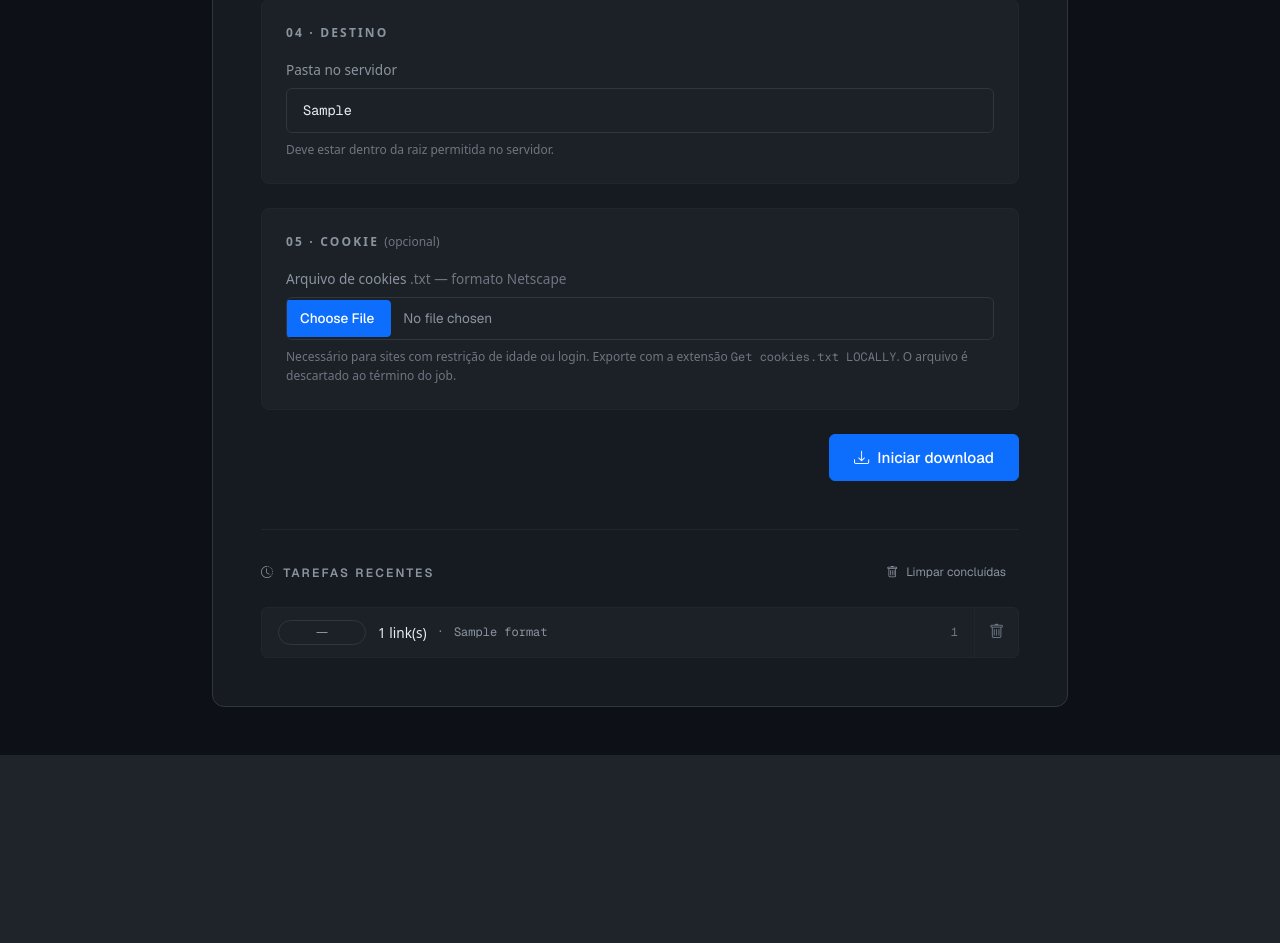
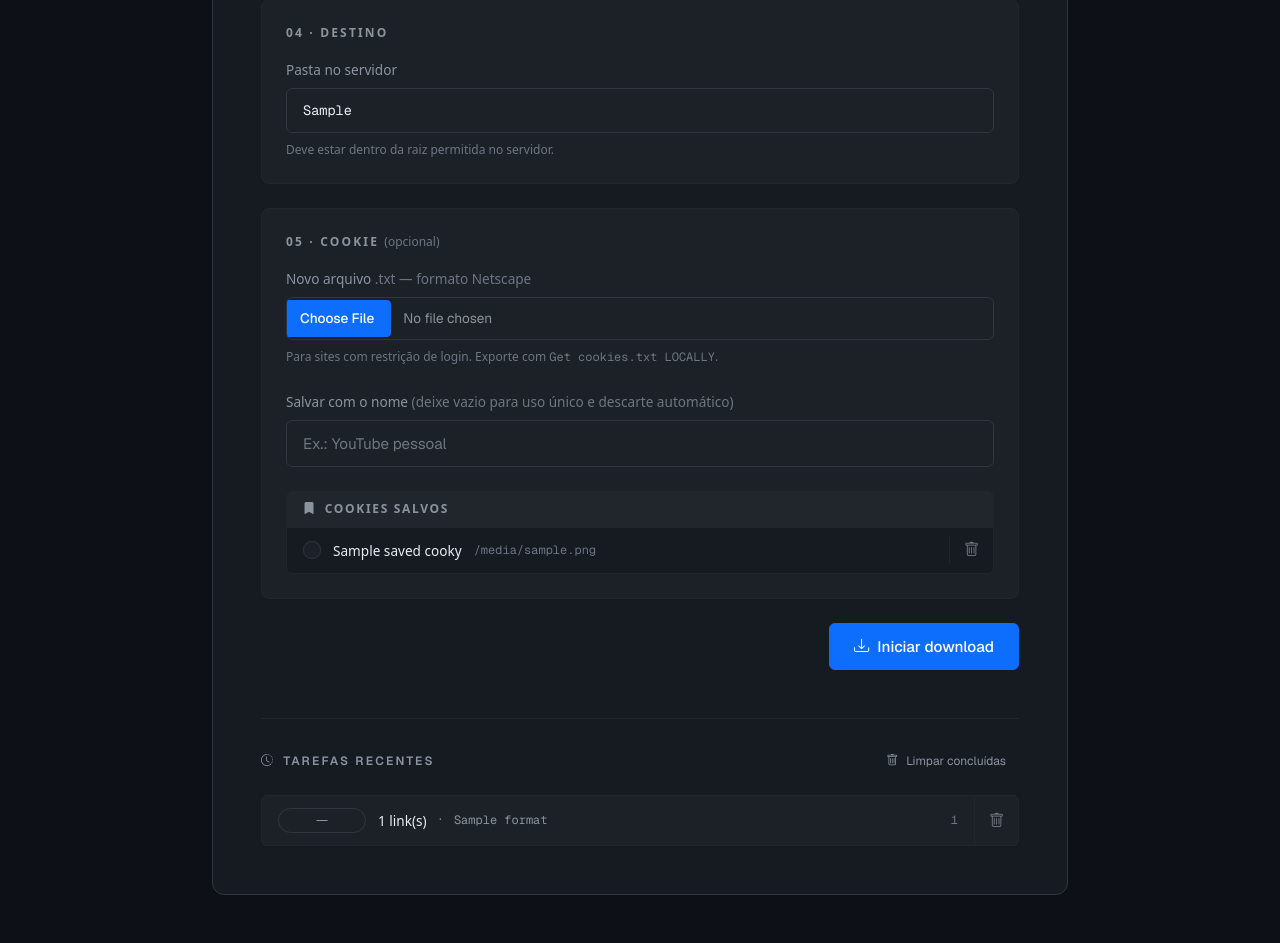
Before and after one commit to guilherme1985/video_downloader, a Flask app: template templates/index.html in a window 1280 px wide. Shown: the part 1101-2044 px from the top of the page. Before the commit the page ends 1856 px from the top, so only its background shows below. Run offline with Flask 3, Linux system fonts and the light colour scheme; the template is opened without the code that fills it: most values are stand-ins (such as "Sample title", 1, 10 or a date in 2020); parts of the project's set-up code (start-up, migrations or seed data) failed here and were passed over; some libraries are stand-ins or nearby versions.

Commit message:
Update v2.4 — cookies persistentes com lista de reutilização
- Tabela SQLite 'cookies' para persistir arquivos salvos em /data/cookies/
- Upload com nome → salvo permanentemente (delete_cookiefile=False)
- Upload sem nome → arquivo temporário descartado ao fim do job
- Seleção de cookie salvo via radio no painel 05; upload sempre tem prioridade
- Exclusão manual por item via DELETE /api/cookies/<id> com remoção animada
  do DOM sem recarregar a página
- GET /api/cookies lista todos os cookies salvos (uso programático)
- _run_job recebe flag delete_cookiefile para controlar limpeza seletiva

```diff
--- a/app.py
+++ b/app.py
@@ -35,6 +35,7 @@ APP_VERSION = "v2.3"
 DEFAULT_DOWNLOAD_PATH = os.environ.get("DEFAULT_DOWNLOAD_PATH", "/mnt/nas/Downloads")
 ALLOWED_DOWNLOAD_ROOT = os.environ.get("ALLOWED_DOWNLOAD_ROOT", DEFAULT_DOWNLOAD_PATH)
 DB_PATH = os.environ.get("DB_PATH", "/data/jobs.db")
+COOKIE_DIR = os.environ.get("COOKIE_DIR", "/data/cookies")
 SECRET_KEY = os.environ.get("SECRET_KEY") or os.urandom(32).hex()
 
 MAX_LINKS = int(os.environ.get("MAX_LINKS", "500"))
@@ -176,6 +177,10 @@ def _validate_workers(raw: str) -> int:
     return n
 
 
+def _cookie_path(cookie_id: str) -> str:
+    return os.path.join(COOKIE_DIR, f"{cookie_id}.txt")
+
+
 # ---------------------------------------------------------------------------
 # Callback (memória + DB)
 # ---------------------------------------------------------------------------
@@ -289,7 +294,7 @@ def _run_single_link(job_id: str, link: str, dest_path: str,
 
 def _run_job(job_id: str, links: list, dest_path: str,
              is_playlist: bool, fmt: str, workers: int,
-             cookiefile=None):
+             cookiefile=None, delete_cookiefile=False):
     cb = _make_callback(job_id)
     cb({"type": "info",
         "message": f"Iniciando {len(links)} link(s) com {workers} worker(s)."})
@@ -323,7 +328,7 @@ def _run_job(job_id: str, links: list, dest_path: str,
                 cb({"type": "error", "message": f"Erro inesperado: {e}"})
     finally:
         executor.shutdown(wait=True, cancel_futures=True)
-        if cookiefile:
+        if cookiefile and delete_cookiefile:
             try:
                 os.remove(cookiefile)
             except OSError:
@@ -416,19 +421,43 @@ def index():
             flash(str(e), "danger")
             return redirect(url_for("index"))
 
-        # Cookie file opcional (para sites com restrição de login)
+        # Cookie file opcional
         cookiefile_path = None
+        delete_cookiefile = False
+
+        use_saved_id = request.form.get("use_saved_cookie_id", "").strip()
         cookies_upload = request.files.get("cookies_file")
+        cookie_save_name = request.form.get("cookie_save_name", "").strip()
+
         if cookies_upload and cookies_upload.filename:
+            # Upload tem prioridade sobre seleção de cookie salvo
             if not cookies_upload.filename.lower().endswith(".txt"):
                 flash("Arquivo de cookies deve ser .txt (formato Netscape).", "danger")
                 return redirect(url_for("index"))
-            tmp_cookies = os.path.join(
-                tempfile.gettempdir(),
-                f"{uuid.uuid4().hex}_cookies.txt",
-            )
-            cookies_upload.save(tmp_cookies)
-            cookiefile_path = tmp_cookies
+            if cookie_save_name:
+                # Salvar permanentemente em /data/cookies/
+                os.makedirs(COOKIE_DIR, exist_ok=True)
+                cookie_id = str(uuid.uuid4())
+                saved_path = _cookie_path(cookie_id)
+                cookies_upload.save(saved_path)
+                store.create_cookie(cookie_id, cookie_save_name,
+                                    cookies_upload.filename)
+                cookiefile_path = saved_path
+            else:
+                # Uso único — deletar após o job
+                tmp_cookies = os.path.join(
+                    tempfile.gettempdir(),
+                    f"{uuid.uuid4().hex}_cookies.txt",
+                )
+                cookies_upload.save(tmp_cookies)
+                cookiefile_path = tmp_cookies
+                delete_cookiefile = True
+        elif use_saved_id:
+            cookie_record = store.get_cookie(use_saved_id)
+            if cookie_record:
+                path = _cookie_path(use_saved_id)
+                if os.path.isfile(path):
+                    cookiefile_path = path
 
         # Cria + persiste + dispara
         job = _new_job(workers=workers, total_links=len(links), fmt=fmt,
@@ -440,7 +469,7 @@ def index():
         thread = threading.Thread(
             target=_run_job,
             args=(job["id"], links, dest_path, is_playlist, fmt,
-                  workers, cookiefile_path),
+                  workers, cookiefile_path, delete_cookiefile),
             daemon=True,
         )
         thread.start()
@@ -453,6 +482,7 @@ def index():
         recent_jobs=store.list_recent(10),
         max_workers=MAX_WORKERS,
         default_workers=DEFAULT_WORKERS,
+        saved_cookies=store.list_cookies(),
     )
 
 
@@ -566,6 +596,24 @@ def api_delete_finished():
     return jsonify({"ok": True, "deleted": n})
 
 
+@app.route("/api/cookies")
+def api_list_cookies():
+    return jsonify(store.list_cookies())
+
+
+@app.route("/api/cookies/<cookie_id>", methods=["DELETE"])
+def api_delete_cookie(cookie_id):
+    cookie = store.get_cookie(cookie_id)
+    if not cookie:
+        return jsonify({"ok": False, "error": "not_found"}), 404
+    try:
+        os.remove(_cookie_path(cookie_id))
+    except OSError:
+        pass
+    store.delete_cookie(cookie_id)
+    return jsonify({"ok": True})
+
+
 @app.route("/download/<job_id>/<int:result_idx>")
 def download_file(job_id, result_idx):
     """Serve um arquivo baixado diretamente para o browser."""
--- a/static/theme.css
+++ b/static/theme.css
@@ -864,5 +864,67 @@ input[type="file"]::file-selector-button:hover {
 .ms-2 { margin-left: var(--sp-2); }
 .float-end { float: right; }
 
+/* ============================================================
+   Saved cookies list (index — panel 05)
+   ============================================================ */
+.saved-cookies-wrap {
+    margin-top: var(--sp-5);
+    border: 1px solid var(--border-soft);
+    border-radius: var(--r-md);
+    overflow: hidden;
+}
+.saved-cookies-header {
+    display: flex;
+    align-items: center;
+    gap: var(--sp-2);
+    padding: var(--sp-2) var(--sp-4);
+    background: var(--bg-softer);
+    border-bottom: 1px solid var(--border-soft);
+    font-size: var(--fs-xs);
+    font-weight: 600;
+    letter-spacing: 0.14em;
+    text-transform: uppercase;
+    color: var(--muted);
+}
+.saved-cookie-item {
+    display: flex;
+    align-items: center;
+    border-bottom: 1px solid var(--border-soft);
+    background: var(--bg-card);
+    transition: background 0.12s;
+}
+.saved-cookie-item:last-child { border-bottom: none; }
+.saved-cookie-item:hover { background: var(--bg-soft); }
+.saved-cookie-item.is-selected {
+    background: rgba(13, 110, 253, 0.06);
+    border-left: 2px solid var(--primary);
+}
+.saved-cookie-label {
+    flex: 1;
+    display: flex;
+    align-items: center;
+    gap: var(--sp-3);
+    padding: var(--sp-3) var(--sp-4);
+    cursor: pointer;
+    min-width: 0;
+}
+.saved-cookie-name {
+    font-size: var(--fs-sm);
+    color: var(--text);
+    font-weight: 500;
+    white-space: nowrap;
+    overflow: hidden;
+    text-overflow: ellipsis;
+    flex-shrink: 0;
+}
+.saved-cookie-file {
+    font-family: var(--font-mono);
+    font-size: var(--fs-xs);
+    color: var(--faint);
+    white-space: nowrap;
+    overflow: hidden;
+    text-overflow: ellipsis;
+}
+
 /* Hide bootstrap progress-bar text content (stripes/animated still work via class) */
 .progress-bar-striped, .progress-bar-animated { background-image: none; animation: none; }
--- a/templates/index.html
+++ b/templates/index.html
@@ -94,15 +94,57 @@
             <div class="panel-head">
                 <span class="panel-title">05 · Cookie <span class="text-faint" style="font-weight:400;text-transform:none;letter-spacing:0">(opcional)</span></span>
             </div>
-            <div class="field" style="margin-bottom:0">
-                <label class="field-label">Arquivo de cookies <span class="text-faint" style="font-weight:400">.txt — formato Netscape</span></label>
-                <input type="file" class="form-control" name="cookies_file" accept=".txt">
+
+            <input type="hidden" name="use_saved_cookie_id" id="use-saved-cookie-id" value="">
+
+            <div class="field">
+                <label class="field-label">
+                    Novo arquivo <span class="text-faint" style="font-weight:400">.txt — formato Netscape</span>
+                </label>
+                <input type="file" class="form-control" id="cookies-file-input"
+                       name="cookies_file" accept=".txt" onchange="onCookieFileChange()">
                 <small class="form-text">
-                    Necessário para sites com restrição de idade ou login.
-                    Exporte com a extensão <span class="mono">Get cookies.txt LOCALLY</span>.
-                    O arquivo é descartado ao término do job.
+                    Para sites com restrição de login. Exporte com
+                    <span class="mono">Get cookies.txt LOCALLY</span>.
                 </small>
             </div>
+
+            <div class="field" style="margin-bottom:0">
+                <label class="field-label">
+                    Salvar com o nome
+                    <span class="text-faint" style="font-weight:400">(deixe vazio para uso único e descarte automático)</span>
+                </label>
+                <input type="text" class="input" name="cookie_save_name"
+                       id="cookie-save-name"
+                       placeholder="Ex.: YouTube pessoal">
+            </div>
+
+            {% if saved_cookies %}
+            <div class="saved-cookies-wrap" id="saved-cookies-wrap">
+                <div class="saved-cookies-header">
+                    <i class="bi bi-bookmark-fill"></i>
+                    <span>Cookies salvos</span>
+                </div>
+                {% for c in saved_cookies %}
+                <div class="saved-cookie-item" id="cookie-item-{{ c.id }}" data-id="{{ c.id }}">
+                    <label class="saved-cookie-label">
+                        <input type="radio" name="_cookie_radio" value="{{ c.id }}"
+                               class="form-check-input"
+                               onchange="onSavedCookieSelect('{{ c.id }}', this)">
+                        <span class="saved-cookie-name">{{ c.name }}</span>
+                        <span class="saved-cookie-file">{{ c.filename or '' }}</span>
+                    </label>
+                    <button type="button" class="btn-icon-danger"
+                            onclick="deleteSavedCookie('{{ c.id }}')"
+                            title="Excluir cookie">
+                        <i class="bi bi-trash"></i>
+                    </button>
+                </div>
+                {% endfor %}
+            </div>
+            {% else %}
+            <div id="saved-cookies-wrap" class="saved-cookies-wrap" style="display:none"></div>
+            {% endif %}
         </div>
 
         <div class="d-flex justify-content-end mt-4">
@@ -168,6 +210,63 @@
 
 {% block scripts %}
 <script>
+// ---- Cookie helpers ------------------------------------------------
+
+function onSavedCookieSelect(id, radio) {
+    document.getElementById('use-saved-cookie-id').value = id;
+    // Limpa o file input para evitar ambiguidade
+    const fi = document.getElementById('cookies-file-input');
+    fi.value = '';
+    document.getElementById('cookie-save-name').value = '';
+    // Destaca o item selecionado
+    document.querySelectorAll('.saved-cookie-item').forEach(el => {
+        el.classList.toggle('is-selected', el.dataset.id === id);
+    });
+}
+
+function onCookieFileChange() {
+    // Deseleciona qualquer cookie salvo quando um novo arquivo é escolhido
+    document.getElementById('use-saved-cookie-id').value = '';
+    document.querySelectorAll('input[name="_cookie_radio"]').forEach(r => {
+        r.checked = false;
+    });
+    document.querySelectorAll('.saved-cookie-item').forEach(el => {
+        el.classList.remove('is-selected');
+    });
+}
+
+async function deleteSavedCookie(cookieId) {
+    if (!confirm('Excluir este cookie?\nEle não poderá mais ser utilizado em novos jobs.')) return;
+    try {
+        const r = await fetch(`/api/cookies/${cookieId}`, { method: 'DELETE' });
+        const data = await r.json();
+        if (!r.ok) {
+            alert(data.message || 'Não foi possível excluir o cookie.');
+            return;
+        }
+        const el = document.getElementById(`cookie-item-${cookieId}`);
+        if (el) {
+            el.style.transition = 'opacity 0.2s';
+            el.style.opacity = '0';
+            setTimeout(() => {
+                el.remove();
+                const wrap = document.getElementById('saved-cookies-wrap');
+                if (wrap && wrap.querySelectorAll('.saved-cookie-item').length === 0) {
+                    wrap.style.display = 'none';
+                }
+                // Se era o selecionado, limpar o hidden input
+                if (document.getElementById('use-saved-cookie-id').value === cookieId) {
+                    document.getElementById('use-saved-cookie-id').value = '';
+                }
+            }, 200);
+        }
+    } catch (e) {
+        alert('Erro de rede. Tente novamente.');
+    }
+}
+
+// ---- Job helpers ---------------------------------------------------
+
 async function deleteJob(jobId) {
     if (!confirm('Remover esta tarefa do histórico?\n\n(Os arquivos baixados não serão apagados.)')) return;
     try {
```
Also changed, not shown: db.py (+40 -0 lines).
